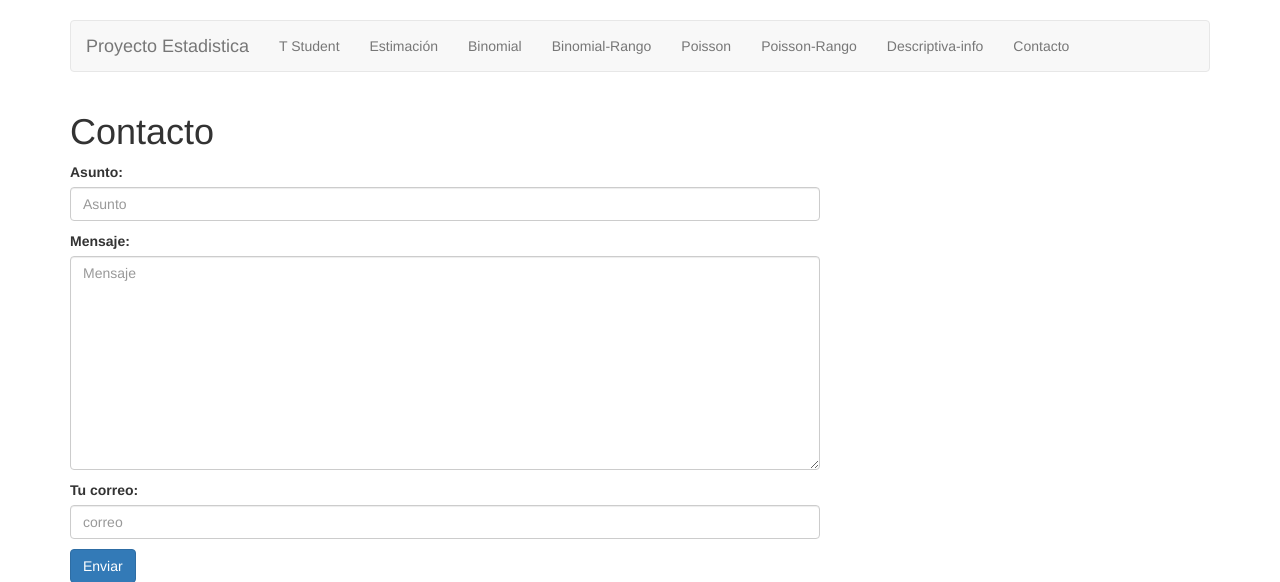
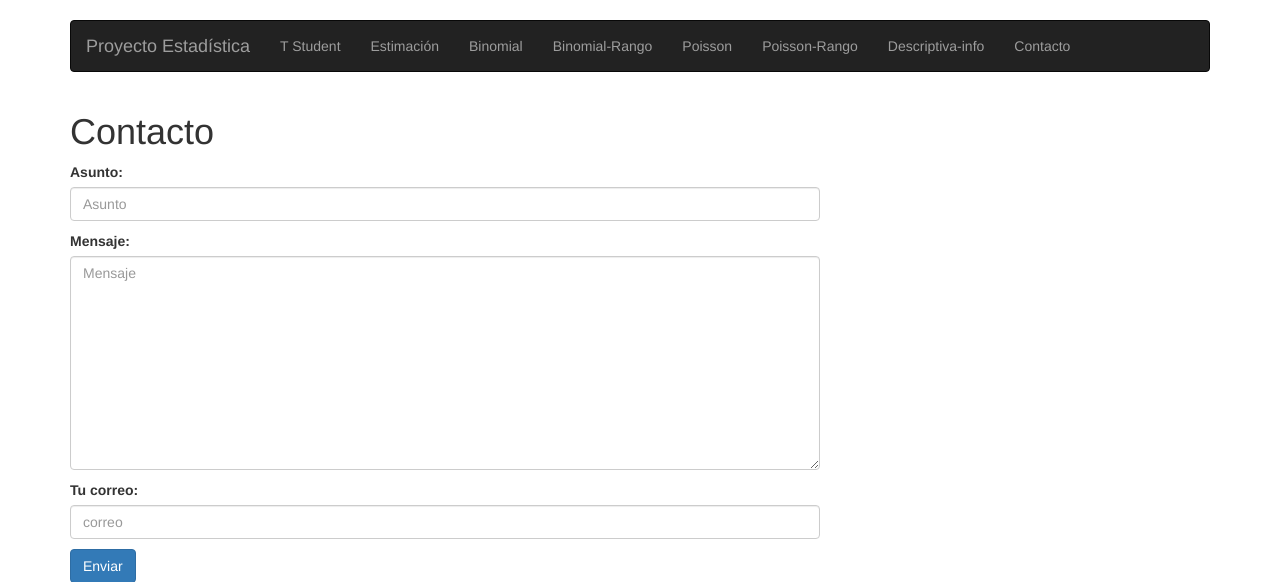
Before and after one commit to michmoca/proyecto-estadisticautn, a Django app: page /home/contacto/ in a window 1280 px wide. Shown: the top 582 px of the page. Run offline with Django 3.2, Linux system fonts and the light colour scheme; some libraries are stand-ins or nearby versions.

Commit message:
estilo correo exito

```diff
--- a/accounts/templates/base.html
+++ b/accounts/templates/base.html
@@ -16,7 +16,7 @@
 
       <div class="container">
         <!-- Static navbar -->
-        <nav class="navbar navbar-default">
+        <nav class="navbar navbar-inverse">
           <div class="container-fluid">
             <div class="navbar-header">
               <button type="button" class="navbar-toggle collapsed" data-toggle="collapse" data-target="#navbar" aria-expanded="false" aria-controls="navbar">
@@ -25,7 +25,7 @@
                 <span class="icon-bar"></span>
                 <span class="icon-bar"></span>
               </button>
-              <a class="navbar-brand" href="/">Proyecto Estadistica</a>
+              <a class="navbar-brand" href="/">Proyecto Estadística</a>
             </div>
             <div id="navbar" class="navbar-collapse collapse">
               <ul class="nav navbar-nav">
--- a/home/templates/home/contacto.html
+++ b/home/templates/home/contacto.html
@@ -15,7 +15,7 @@
           <button class="btn btn-primary"type="submit" >Enviar</button>
         </form>
         {% if text %}
-        <h2>{{ text}}</h2>
+        <h2><span class="label label-success">{{ text}}</span></h2>
         {% endif %}
       </div>
 
```
